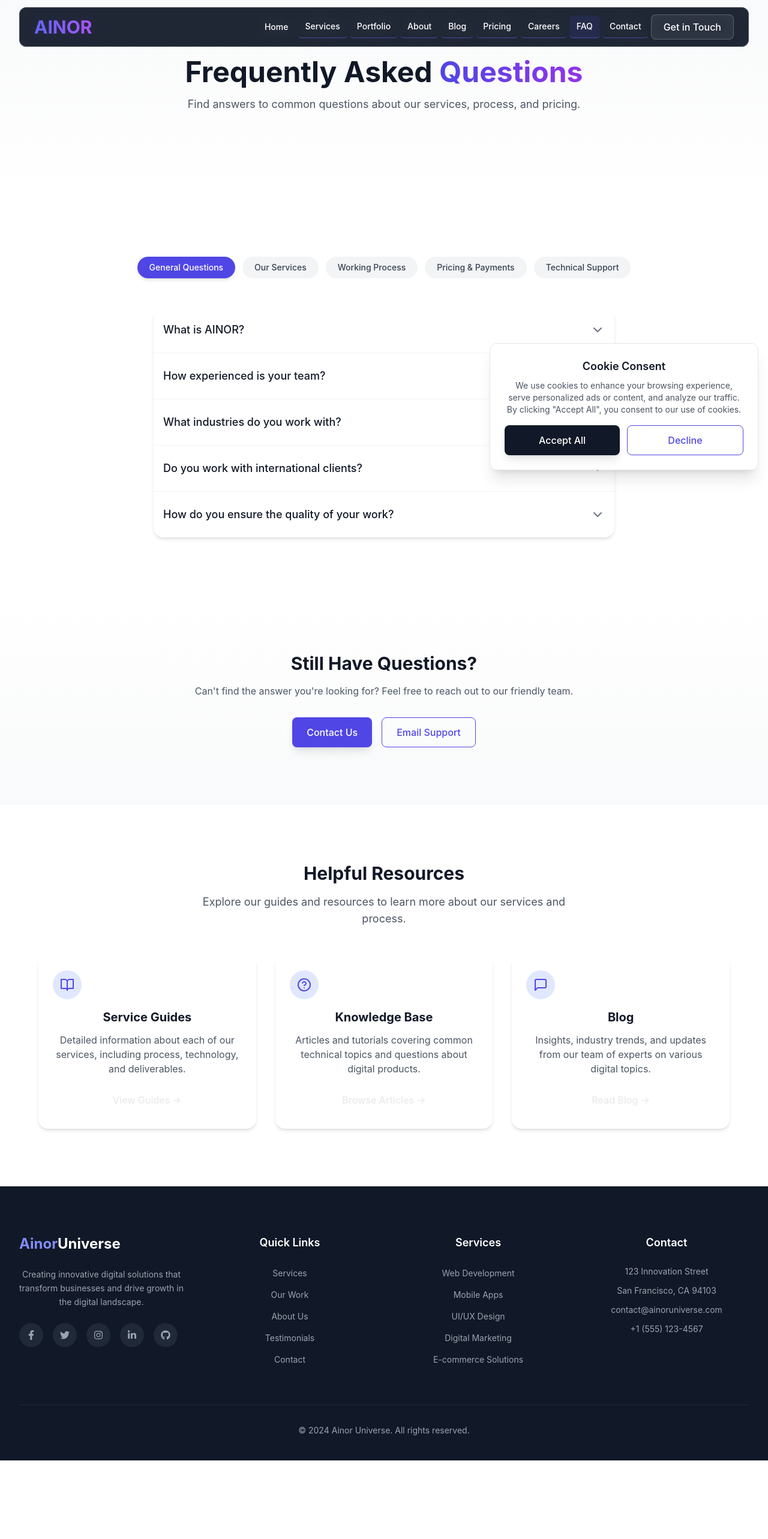
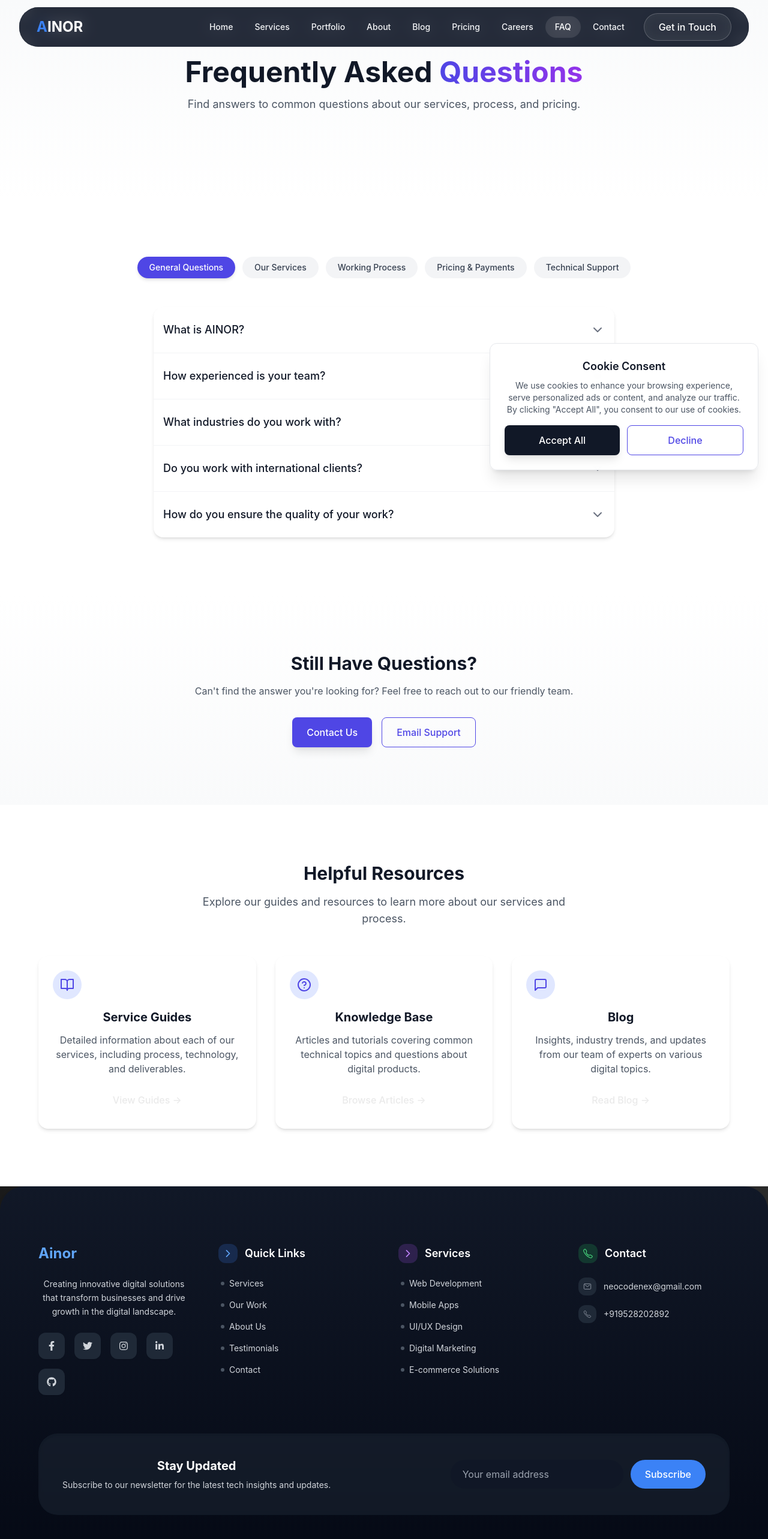
Before and after one commit to dixitk941/Ainor-Universe, a React (Create React App) app: page /faq in a window 1280 px wide. Shown: the top 2566 px of the page at 60% size. Before the commit the page ends 2435 px from the top, so only its background shows below. Built offline with nearby package versions, Linux system fonts and the light colour scheme.

Commit message:
feat: Update contact information across ContactPage, Footer, Navbar, and ContactSection components

```diff
--- a/src/Pages/ContactPage.jsx
+++ b/src/Pages/ContactPage.jsx
@@ -89,9 +89,9 @@ const ContactPage = () => {
                   <div>
                     <h3 className="text-xl font-semibold text-gray-900 mb-2">Email Us</h3>
                     <p className="text-gray-600 mb-1">General Inquiries:</p>
-                    <a href="mailto:info@ainor.com" className="text-gray-800 hover:text-black font-medium transition-colors">info@ainor.com</a>
+                    <a href="mailto:info@ainor.com" className="text-gray-800 hover:text-black font-medium transition-colors">neocodenex@gmail.com</a>
                     <p className="text-gray-600 mt-3 mb-1">Support:</p>
-                    <a href="mailto:support@ainor.com" className="text-gray-800 hover:text-black font-medium transition-colors">support@ainor.com</a>
+                    <a href="mailto:support@ainor.com" className="text-gray-800 hover:text-black font-medium transition-colors">neocodenex@gmail.com</a>
                   </div>                </div>
               </div>
 
@@ -103,14 +103,14 @@ const ContactPage = () => {
                   <div>
                     <h3 className="text-xl font-semibold text-gray-900 mb-2">Call Us</h3>
                     <p className="text-gray-600 mb-1">Sales Department:</p>
-                    <p className="text-gray-800 font-medium">+1 (555) 123-4567</p>
+                    <p className="text-gray-800 font-medium">+919528202892</p>
                     <p className="text-gray-600 mt-3 mb-1">Technical Support:</p>
-                    <p className="text-gray-800 font-medium">+1 (555) 987-6543</p>
+                    <p className="text-gray-800 font-medium">+919528202892</p>
                   </div>
                 </div>
               </div>
 
-              <div className="bg-gray-100 p-6 rounded-xl border border-gray-200 shadow-md">
+              {/* <div className="bg-gray-100 p-6 rounded-xl border border-gray-200 shadow-md">
                 <div className="flex items-start">
                   <div className="bg-gray-200 p-3 rounded-lg mr-4">
                     <FaMapMarkerAlt className="h-6 w-6 text-gray-700" />
@@ -125,7 +125,7 @@ const ContactPage = () => {
                     <p className="text-gray-600 mt-3">Monday - Friday: 9:00 AM - 6:00 PM</p>
                   </div>
                 </div>
-              </div>
+              </div> */}
             </motion.div>          </div>
         </Container>
       </Section>
--- a/src/components/layout/Footer.jsx
+++ b/src/components/layout/Footer.jsx
@@ -1,24 +1,25 @@
 import React from 'react';
 import Container from './Container';
 import { FaFacebookF, FaTwitter, FaInstagram, FaLinkedinIn, FaGithub } from 'react-icons/fa';
+import { IoMailOutline, IoCallOutline, IoLocationOutline, IoChevronForward } from 'react-icons/io5';
 
 const Footer = () => {
   const currentYear = new Date().getFullYear();
 
   return (
-    <footer className="bg-gray-900 text-white pt-20 pb-10">
+    <footer className="bg-gradient-to-b from-gray-900 to-gray-950 text-white pt-24 pb-10 rounded-t-[2.5rem] shadow-lg">
       <Container>
-        <div className="grid grid-cols-1 md:grid-cols-2 lg:grid-cols-4 gap-10">
-          {/* Company Info */}
+        <div className="grid grid-cols-1 md:grid-cols-2 lg:grid-cols-4 gap-12 px-4 md:px-8">
+          {/* Company Info - One UI inspired with rounded elements */}
           <div className="space-y-6">
             <div className="flex items-center">
-              <span className="text-indigo-400 font-bold text-2xl">Ainor</span>
-              <span className="text-white font-bold text-2xl">Universe</span>
+              <span className="text-blue-400 font-bold text-2xl">Ainor</span>
+              {/* <span className="text-white font-bold text-2xl">Universe</span> */}
             </div>
-            <p className="text-gray-400 text-sm leading-relaxed">
+            <p className="text-gray-300 text-sm leading-relaxed">
               Creating innovative digital solutions that transform businesses and drive growth in the digital landscape.
             </p>
-            <div className="flex space-x-4">
+            <div className="flex flex-wrap gap-4">
               <SocialLink href="https://facebook.com" icon={<FaFacebookF />} />
               <SocialLink href="https://twitter.com" icon={<FaTwitter />} />
               <SocialLink href="https://instagram.com" icon={<FaInstagram />} />
@@ -27,10 +28,15 @@ const Footer = () => {
             </div>
           </div>
 
-          {/* Quick Links */}
+          {/* Quick Links - One UI inspired with rounded cards */}
           <div>
-            <h3 className="text-lg font-semibold mb-6">Quick Links</h3>
-            <ul className="space-y-3">
+            <h3 className="text-lg font-semibold mb-6 text-white flex items-center">
+              <span className="bg-blue-500/20 w-8 h-8 rounded-xl flex items-center justify-center mr-3">
+                <IoChevronForward className="text-blue-400" />
+              </span>
+              Quick Links
+            </h3>
+            <ul className="space-y-4 pl-1">
               <FooterLink href="#services">Services</FooterLink>
               <FooterLink href="#work">Our Work</FooterLink>
               <FooterLink href="#about">About Us</FooterLink>
@@ -39,10 +45,15 @@ const Footer = () => {
             </ul>
           </div>
 
-          {/* Services */}
+          {/* Services - One UI inspired with rounded cards */}
           <div>
-            <h3 className="text-lg font-semibold mb-6">Services</h3>
-            <ul className="space-y-3">
+            <h3 className="text-lg font-semibold mb-6 text-white flex items-center">
+              <span className="bg-purple-500/20 w-8 h-8 rounded-xl flex items-center justify-center mr-3">
+                <IoChevronForward className="text-purple-400" />
+              </span>
+              Services
+            </h3>
+            <ul className="space-y-4 pl-1">
               <FooterLink href="#services">Web Development</FooterLink>
               <FooterLink href="#services">Mobile Apps</FooterLink>
               <FooterLink href="#services">UI/UX Design</FooterLink>
@@ -51,19 +62,64 @@ const Footer = () => {
             </ul>
           </div>
 
-          {/* Contact */}
+          {/* Contact - One UI inspired with icon elements */}
           <div>
-            <h3 className="text-lg font-semibold mb-6">Contact</h3>
-            <address className="not-italic text-gray-400 space-y-3 text-sm">
-              <p>123 Innovation Street</p>
-              <p>San Francisco, CA 94103</p>
-              <p className="mt-4">contact@ainoruniverse.com</p>
-              <p>+1 (555) 123-4567</p>
+            <h3 className="text-lg font-semibold mb-6 text-white flex items-center">
+              <span className="bg-green-500/20 w-8 h-8 rounded-xl flex items-center justify-center mr-3">
+                <IoCallOutline className="text-green-400" />
+              </span>
+              Contact
+            </h3>
+            <address className="not-italic text-gray-300 space-y-4 text-sm">
+              {/* <p className="flex items-start">
+                <span className="bg-gray-800 p-2 rounded-xl mr-3 mt-0.5">
+                  <IoLocationOutline className="text-gray-400" />
+                </span> */}
+                {/* <span>
+                  123 Innovation Street<br />
+                  San Francisco, CA 94103
+                </span> */}
+              {/* </p> */}
+              <p className="flex items-center">
+                <span className="bg-gray-800 p-2 rounded-xl mr-3">
+                  <IoMailOutline className="text-gray-400" />
+                </span>
+                neocodenex@gmail.com
+              </p>
+              <p className="flex items-center">
+                <span className="bg-gray-800 p-2 rounded-xl mr-3">
+                  <IoCallOutline className="text-gray-400" />
+                </span>
+                +919528202892
+              </p>
             </address>
           </div>
         </div>
 
-        <div className="border-t border-gray-800 mt-16 pt-8 text-center">
+        {/* Newsletter - One UI 7 inspired rounded form */}
+        <div className="mt-16 mb-16 bg-gray-800/50 rounded-[2rem] p-8 lg:p-10 backdrop-blur-sm shadow-inner mx-4 md:mx-8">
+          <div className="flex flex-col lg:flex-row lg:items-center lg:justify-between">
+            <div className="mb-6 lg:mb-0 lg:mr-10">
+              <h3 className="text-xl font-bold mb-2">Stay Updated</h3>
+              <p className="text-gray-300 text-sm">
+                Subscribe to our newsletter for the latest tech insights and updates.
+              </p>
+            </div>
+            <div className="flex flex-col sm:flex-row gap-3 w-full lg:w-auto">
+              <input
+                type="email"
+                placeholder="Your email address"
+                className="bg-gray-900/70 text-white rounded-full px-5 py-3 outline-none focus:ring-2 focus:ring-blue-500 w-full sm:w-auto"
+              />
+              <button className="bg-blue-500 hover:bg-blue-600 text-white rounded-full px-6 py-3 font-medium transition-colors duration-300 whitespace-nowrap">
+                Subscribe
+              </button>
+            </div>
+          </div>
+        </div>
+
+        {/* Copyright - One UI styled */}
+        <div className="border-t border-gray-800 mt-8 pt-8 text-center px-4 md:px-0">
           <p className="text-gray-400 text-sm">
             © {currentYear} Ainor Universe. All rights reserved.
           </p>
@@ -79,7 +135,8 @@ const SocialLink = ({ href, icon }) => {
       href={href}
       target="_blank"
       rel="noopener noreferrer"
-      className="h-10 w-10 rounded-full bg-gray-800 flex items-center justify-center text-gray-400 hover:bg-indigo-600 hover:text-white transition-colors duration-300"
+      className="h-11 w-11 rounded-xl bg-gray-800 flex items-center justify-center text-gray-300 hover:bg-blue-500 hover:text-white transition-all duration-300 shadow-sm"
+      aria-label="Social media link"
     >
       {icon}
     </a>
@@ -89,7 +146,11 @@ const SocialLink = ({ href, icon }) => {
 const FooterLink = ({ href, children }) => {
   return (
     <li>
-      <a href={href} className="text-gray-400 hover:text-indigo-400 transition-colors duration-300 text-sm">
+      <a
+        href={href}
+        className="text-gray-300 hover:text-blue-400 transition-colors duration-300 text-sm flex items-center group"
+      >
+        <span className="inline-block w-1.5 h-1.5 rounded-full bg-gray-600 mr-2 group-hover:bg-blue-400 transition-colors"></span>
         {children}
       </a>
     </li>
--- a/src/components/layout/Navbar.jsx
+++ b/src/components/layout/Navbar.jsx
@@ -1,18 +1,19 @@
 import React, { useState, useEffect } from 'react';
 import { Link, useLocation } from 'react-router-dom';
 import { motion, AnimatePresence } from 'framer-motion';
-import { FaHome, FaLaptopCode, FaBriefcase, FaInfoCircle, FaBookOpen, FaTag, FaUserTie, FaQuestion, FaEnvelope, FaEllipsisH } from 'react-icons/fa';
+import { FaHome, FaLaptopCode, FaBriefcase, FaInfoCircle, FaBookOpen, FaTag, FaUserTie, FaQuestion, FaEnvelope } from 'react-icons/fa';
+import { IoMenuOutline, IoCloseOutline } from 'react-icons/io5';
 import Container from './Container';
 
 const Navbar = () => {
   const [isScrolled, setIsScrolled] = useState(false);
-  const [mobileMenuExpanded, setMobileMenuExpanded] = useState(false);
+  const [mobileMenuOpen, setMobileMenuOpen] = useState(false);
   const location = useLocation();
 
   // Handle scroll events
   useEffect(() => {
     const handleScroll = () => {
-      setIsScrolled(window.scrollY > 10);
+      setIsScrolled(window.scrollY > 20);
     };
 
     window.addEventListener('scroll', handleScroll);
@@ -21,7 +22,7 @@ const Navbar = () => {
 
   // Close expanded mobile menu when route changes
   useEffect(() => {
-    setMobileMenuExpanded(false);
+    setMobileMenuOpen(false);
   }, [location.pathname]);
 
   // Main navigation items with icons for mobile
@@ -36,59 +37,68 @@ const Navbar = () => {
     { path: '/faq', label: 'FAQ', icon: <FaQuestion /> },
     { path: '/contact', label: 'Contact', icon: <FaEnvelope /> },
   ];
-
-  // For mobile tab bar, use only the primary 4 items plus a "more" option
-  const primaryNavItems = navItems.slice(0, 4);
-  const secondaryNavItems = navItems.slice(4);
+  // For mobile menu, primary items shown directly
+  const primaryNavItems = navItems.slice(0, 5);
 
   return (
     <>
-      {/* Desktop & Mobile Top Navbar */}
-      <nav className="fixed top-0 left-0 right-0 z-50 transition-all duration-500">
+      {/* Main Navbar - One UI 7 Inspired */}
+      <nav className={`fixed top-0 left-0 right-0 z-50 transition-all duration-500 ${isScrolled ? 'py-1' : 'py-3'}`}>
         <Container>
-          <div className={`floating-header mx-auto my-3 rounded-xl ${isScrolled ? 'bg-white/90 shadow-lg' : 'bg-gray-900/75'} backdrop-blur-md border border-gray-200/20 max-w-[96%] md:max-w-none`}>
-            <div className="flex justify-between items-center h-16 px-4 md:px-6">
-              {/* Logo */}
+          <div className={`rounded-[2rem] transition-all duration-300 ${
+            isScrolled
+              ? 'bg-white/95 shadow-lg border border-gray-200/20 backdrop-blur-md'
+              : 'bg-gray-900/70 backdrop-blur-md border border-gray-800/30'
+          }`}>
+            <div className="flex justify-between items-center h-16 px-5 md:px-7">
+              {/* Logo - One UI style with minimal design */}
               <div className="flex items-center">
                 <Link to="/" className="flex items-center">
-                  <span className="text-transparent bg-clip-text bg-gradient-to-r from-indigo-500 to-purple-500 font-bold text-2xl md:text-3xl">
-                    AINOR
+                  <span className={`font-bold text-2xl md:text-2xl transition-colors duration-300 ${
+                    isScrolled ? 'text-gray-900' : 'text-white'
+                  }`}>
+                    <span className="text-blue-500">A</span>INOR
                   </span>
                 </Link>
               </div>
 
-              {/* Mobile Get in Touch Button */}
-              <div className="md:hidden">
-                <Link
-                  to="/contact"
-                  className={`inline-flex items-center justify-center px-3 py-1.5 text-sm font-medium rounded-lg transition-all duration-300
-                    ${isScrolled
-                      ? 'bg-indigo-600 text-white hover:bg-indigo-700 shadow-sm'
-                      : 'bg-white/10 backdrop-blur-md border border-white/20 text-white hover:bg-white/20'
+              {/* Mobile Menu Toggle - One UI style with rounded button */}
+              <div className="flex md:hidden items-center">
+                <button
+                  onClick={() => setMobileMenuOpen(!mobileMenuOpen)}
+                  className={`p-2 rounded-full ${
+                    isScrolled
+                      ? 'text-gray-900 hover:bg-gray-100'
+                      : 'text-white hover:bg-white/10'
                   }`}
+                  aria-label="Toggle menu"
                 >
-                  Get in Touch
-                </Link>
+                  {mobileMenuOpen ? (
+                    <IoCloseOutline className="h-6 w-6" />
+                  ) : (
+                    <IoMenuOutline className="h-6 w-6" />
+                  )}
+                </button>
               </div>
 
-              {/* Desktop Navigation */}
-              <div className="hidden md:flex items-center space-x-1">
+              {/* Desktop Navigation - One UI style with clean spacing */}
+              <div className="hidden md:flex items-center gap-1">
                 {navItems.map((item) => (
                   <NavLink
                     key={item.path}
                     to={item.path}
-                    isPageLink={item.path !== '/'}
                     isScrolled={isScrolled}
                   >
                     {item.label}
                   </NavLink>
                 ))}
-                <div className="ml-4">
+
+                <div className="ml-3">
                   <Link
                     to="/contact"
-                    className={`inline-flex items-center justify-center px-5 py-2 font-medium rounded-lg transition-all duration-300
+                    className={`inline-flex items-center justify-center px-6 py-2.5 font-medium rounded-full transition-all duration-300
                       ${isScrolled
-                        ? 'bg-indigo-600 text-white hover:bg-indigo-700 shadow-md hover:shadow-indigo-500/30'
+                        ? 'bg-blue-500 text-white hover:bg-blue-600 shadow-md'
                         : 'bg-white/10 backdrop-blur-md border border-white/20 text-white hover:bg-white/20'
                       }`}
                   >
@@ -98,34 +108,58 @@ const Navbar = () => {
               </div>
             </div>
           </div>
-        </Container>
-      </nav>
 
-      {/* Mobile Bottom Tab Navigation - Floating Style */}
-      <div className="md:hidden fixed bottom-0 left-0 right-0 z-50 pb-safe px-4">
-        <div className="mx-auto my-3 rounded-xl bg-gray-900/95 backdrop-blur-lg border border-gray-800 shadow-lg max-w-[96%]">
+          {/* Mobile Menu - One UI 7 style with rounded card */}
           <AnimatePresence>
-            {mobileMenuExpanded && (
+            {mobileMenuOpen && (
               <motion.div
-                initial={{ opacity: 0, height: 0 }}
-                animate={{ opacity: 1, height: 'auto' }}
-                exit={{ opacity: 0, height: 0 }}
+                initial={{ opacity: 0, y: -10 }}
+                animate={{ opacity: 1, y: 0 }}
+                exit={{ opacity: 0, y: -10 }}
                 transition={{ duration: 0.2 }}
-                className="px-2 pb-2 grid grid-cols-4 gap-1"
+                className={`mt-2 rounded-[1.5rem] overflow-hidden ${
+                  isScrolled
+                    ? 'bg-white/95 shadow-lg border border-gray-200/20 backdrop-blur-md'
+                    : 'bg-gray-900/90 backdrop-blur-md border border-gray-800/30'
+                }`}
               >
-                {secondaryNavItems.map((item) => (
-                  <MobileNavTab
+                <div className="py-4 px-2">
+                  <div className="grid grid-cols-1 gap-1">
+                    {navItems.map((item) => (
+                      <MobileNavLink
                         key={item.path}
                         to={item.path}
                         icon={item.icon}
                         label={item.label}
+                        isScrolled={isScrolled}
                       />
                     ))}
+                  </div>
+
+                  {/* One UI style call-to-action */}
+                  <div className="mt-4 px-3">
+                    <Link
+                      to="/contact"
+                      className={`flex items-center justify-center w-full py-3 font-medium rounded-full transition-all duration-300
+                        ${isScrolled
+                          ? 'bg-blue-500 text-white hover:bg-blue-600'
+                          : 'bg-white/10 text-white hover:bg-white/20'
+                        }`}
+                    >
+                      Get in Touch
+                    </Link>
+                  </div>
+                </div>
               </motion.div>
             )}
           </AnimatePresence>
+        </Container>
+      </nav>
 
-          <div className="grid grid-cols-5 gap-1 py-1">
+      {/* Bottom Tab Bar for Mobile - One UI 7 Style */}
+      <div className="md:hidden fixed bottom-0 left-0 right-0 z-50 pb-safe px-4">
+        <div className="mx-auto my-3 rounded-[1.5rem] bg-gray-900/95 backdrop-blur-lg border border-gray-800/30 shadow-lg">
+          <div className="grid grid-cols-5 gap-1 py-2">
             {primaryNavItems.map((item) => (
               <MobileNavTab
                 key={item.path}
@@ -134,15 +168,6 @@ const Navbar = () => {
                 label={item.label}
               />
             ))}
-            <button
-              onClick={() => setMobileMenuExpanded(!mobileMenuExpanded)}
-              className="flex flex-col items-center justify-center py-2 text-white transition-colors"
-            >
-              <div className={`p-1.5 rounded-full transition-colors ${mobileMenuExpanded ? 'bg-indigo-600/30 text-indigo-300' : ''}`}>
-                <FaEllipsisH className="h-5 w-5" />
-              </div>
-              <span className="text-xs mt-1 font-medium">More</span>
-            </button>
           </div>
         </div>
       </div>
@@ -153,19 +178,41 @@ const Navbar = () => {
   );
 };
 
-const NavLink = ({ to, children, isPageLink = false, isScrolled = false }) => {
+const NavLink = ({ to, children, isScrolled = false }) => {
   const location = useLocation();
-  const isActive = location.pathname === to || (to.includes('#') && location.hash === to.substring(to.indexOf('#')));
+  const isActive = location.pathname === to;
 
   return (
     <Link
       to={to}
-      className={`px-3 py-2 rounded-md text-sm font-medium transition-all duration-300 hover:bg-indigo-600/10 hover:text-indigo-400 hover:scale-105
-      ${isScrolled ? 'text-gray-800' : 'text-white'}
-      ${isActive ? 'bg-indigo-600/10 text-indigo-400' : ''}
-      ${isPageLink ? 'border-b-2 border-indigo-500/30' : ''}`}
+      className={`px-4 py-2 rounded-full text-sm font-medium transition-all duration-300
+      ${isScrolled
+        ? `text-gray-700 hover:bg-gray-100 ${isActive ? 'bg-blue-50 text-blue-600' : ''}`
+        : `text-gray-100 hover:bg-white/10 ${isActive ? 'bg-white/10 text-white' : ''}`
+      }`}
     >
       {children}
+    </Link>
+  );
+};
+
+const MobileNavLink = ({ to, icon, label, isScrolled = false }) => {
+  const location = useLocation();
+  const isActive = location.pathname === to;
+
+  return (
+    <Link
+      to={to}
+      className={`flex items-center px-4 py-3 rounded-xl transition-all duration-300
+      ${isScrolled
+        ? `text-gray-800 ${isActive ? 'bg-blue-50' : 'hover:bg-gray-100'}`
+        : `text-white ${isActive ? 'bg-white/10' : 'hover:bg-white/5'}`
+      }`}
+    >
+      <div className={`mr-4 ${isActive ? (isScrolled ? 'text-blue-500' : 'text-blue-400') : ''}`}>
+        {React.cloneElement(icon, { className: "h-5 w-5" })}
+      </div>
+      <span className="font-medium">{label}</span>
     </Link>
   );
 };
@@ -179,7 +226,7 @@ const MobileNavTab = ({ to, icon, label }) => {
       to={to}
       className="flex flex-col items-center justify-center py-2 text-white transition-colors"
     >
-      <div className={`p-1.5 rounded-full transition-colors ${isActive ? 'bg-indigo-600/30 text-indigo-300' : ''}`}>
+      <div className={`p-2 rounded-xl transition-colors ${isActive ? 'bg-blue-500/20 text-blue-300' : ''}`}>
         {React.cloneElement(icon, { className: "h-5 w-5" })}
       </div>
       <span className="text-xs mt-1 font-medium">{label}</span>
--- a/src/components/sections/ContactSection.jsx
+++ b/src/components/sections/ContactSection.jsx
@@ -24,21 +24,21 @@ const ContactSection = () => {
             Ready to elevate your digital presence? Get in touch with our team to discuss your project and discover how we can help you achieve your business goals.
           </p>
 
-          <div className="space-y-6 mb-10">
-            <ContactInfo
+          <div className="space-y-4 mb-10">
+            {/* <ContactInfo
               icon={<FaMapMarkerAlt />}
               title="Our Location"
               content="123 Innovation Street, San Francisco, CA 94103"
-            />
+            /> */}
             <ContactInfo
               icon={<FaEnvelope />}
               title="Email Us"
-              content="contact@ainoruniverse.com"
+              content="dixitk941@gmail.com"
             />
             <ContactInfo
               icon={<FaPhone />}
               title="Call Us"
-              content="+1 (555) 123-4567"
+              content="+919528202892"
             />
           </div>
 
```
Lines whose indentation alone changed are shown as unchanged.
